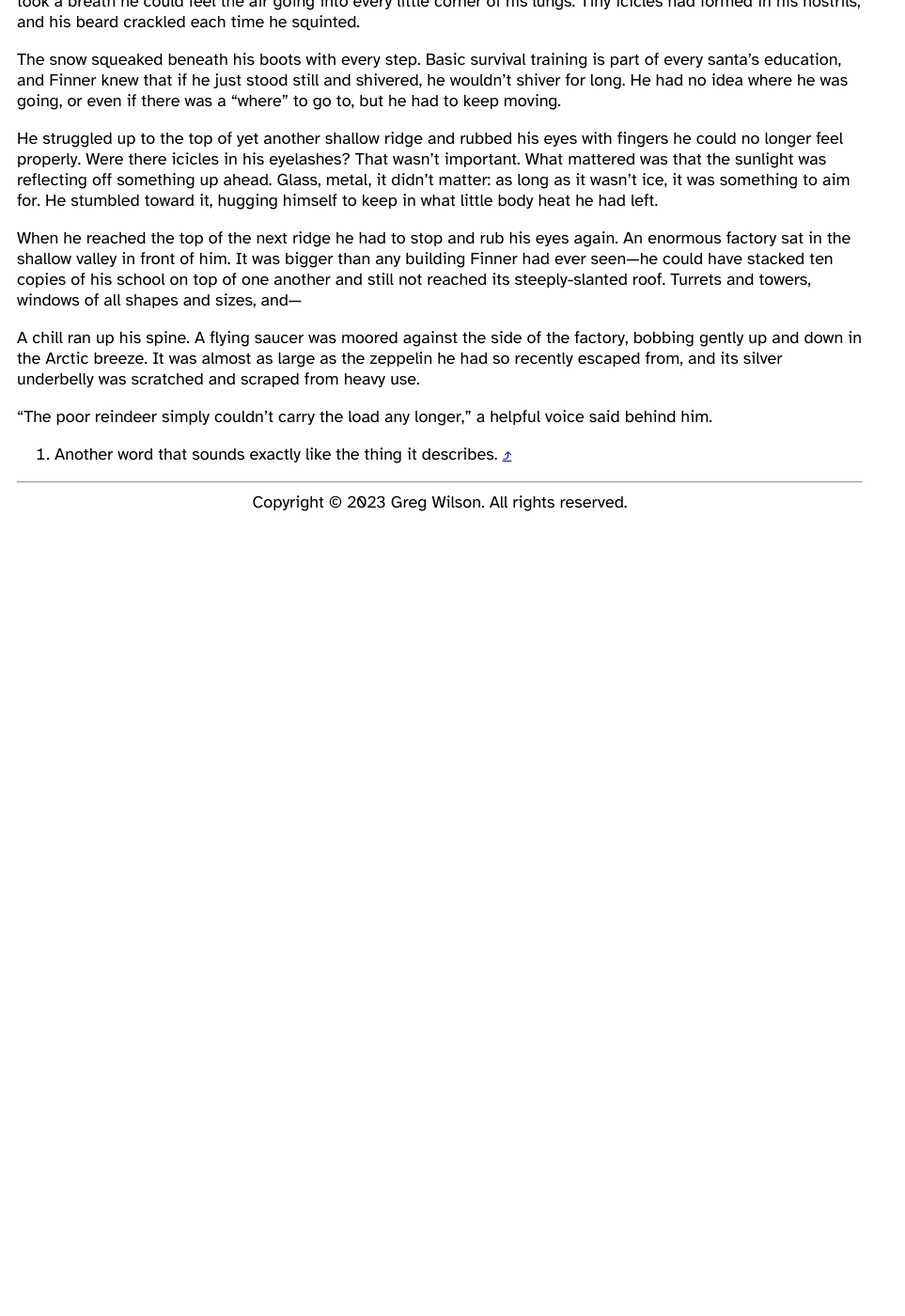
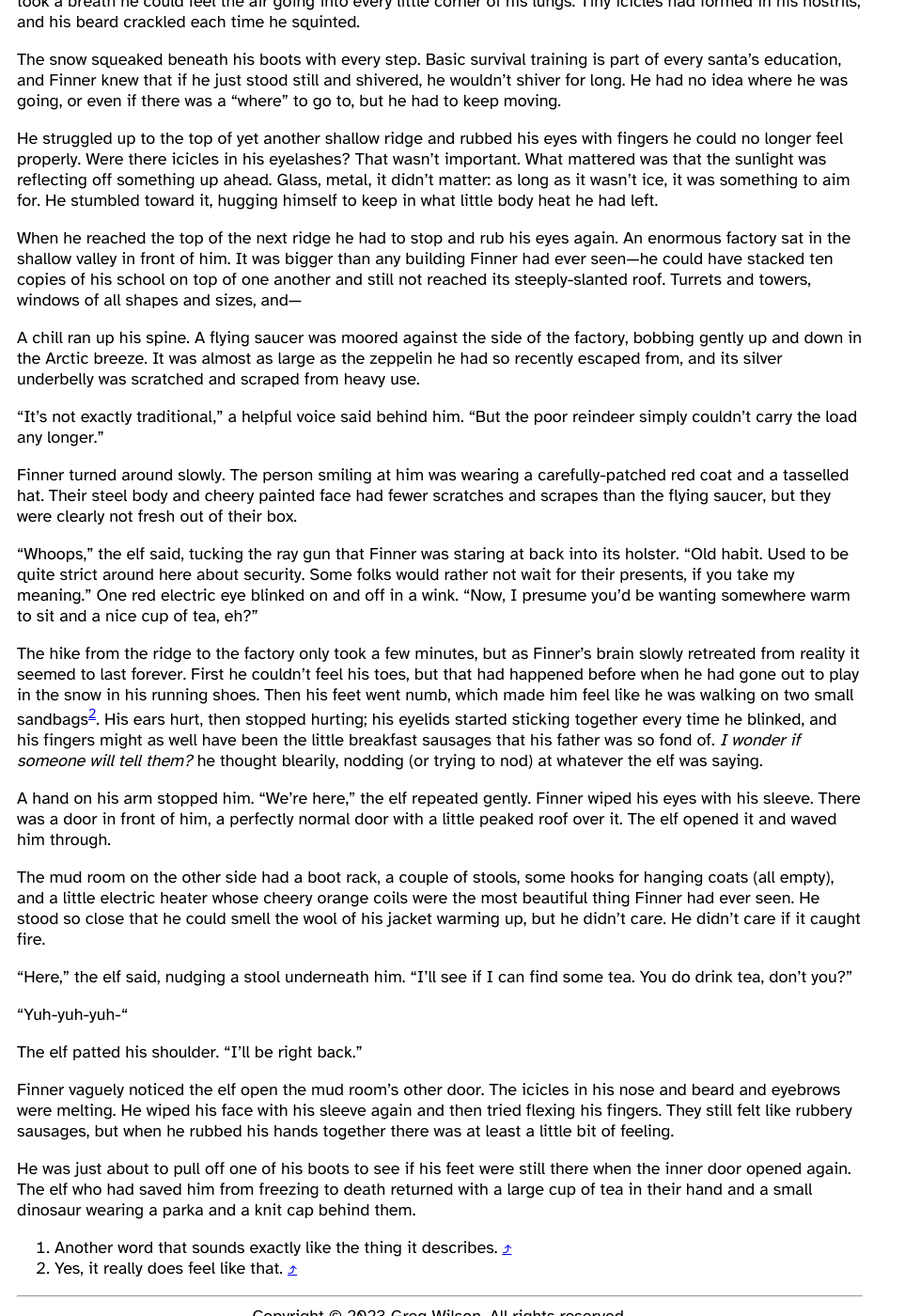
Before and after one commit to gvwilson/fiction, a Jekyll site: the page built from santas/index.md, in a window 1280 px wide and 1400 px high, scrolled down 26621 px. Shown: the whole window at 94% size, without its empty margins (0-963 px from the left). Built offline with Jekyll 4.4.1, drawn with Linux system fonts in a browser that asks for light colours; before the commit the page ends 27174 px from its top, so only the background shows below that.

Commit message:
+512 words of Santas

```diff
--- a/_data/status.csv
+++ b/_data/status.csv
@@ -33,6 +33,7 @@
 santas,2023-10-21,12956
 santas,2023-10-22,13568
 santas,2023-10-29,14068
+santas,2023-10-30,14582
 still,2023-09-01,30862
 tuppence-a-bag,2023-09-01,1703
 voyage,2023-09-01,30306
--- a/santas/index.md
+++ b/santas/index.md
@@ -1177,23 +1177,23 @@
 you can expect to exist for billions of years,
 so "at the same time" includes pretty much all of human civilization.</span>
 
-1. A second, larger gray fin appeared in the water beside the first.
-
-2. The edge of Santa Greenwood's ax brushed against the dinghy's rubber gunwale.
-
-3. There was a sharp *crack!*
+1.  A second, larger gray fin appeared in the water beside the first.
+
+2.  The edge of Santa Greenwood's ax brushed against the dinghy's rubber gunwale.
+
+3.  There was a sharp *crack!*
     like someone snapping a piece of wood over their knee
     and a cannonball whistled over their heads.
 
 "Look out!" Finner shouted instinctively as:
 
-1. The larger gray fin changed course to head straight for them.
-
-2. Air began feeping<span class="note">A word that other worlds would do well to borrow.
+1.  The larger gray fin changed course to head straight for them.
+
+2.  Air began feeping<span class="note">A word that other worlds would do well to borrow.
     Our world's contribution would be "phlegm",
     which it sounds exactly like the thing it describes.</span> out of the dinghy;
 
-3. A set of black sails crested the horizon.
+3.  A set of black sails crested the horizon.
     There was another *crack!*
     and a second cannonball whistled overhead
     to splash into the water nearby.
@@ -2390,8 +2390,83 @@
 It was almost as large as the zeppelin he had so recently escaped from,
 and its silver underbelly was scratched and scraped from heavy use.
 
-"The poor reindeer simply couldn't carry the load any longer,"
+"It's not exactly traditional,"
 a helpful voice said behind him.
+"But the poor reindeer simply couldn't carry the load any longer."
+
+Finner turned around slowly.
+The person smiling at him was wearing a carefully-patched red coat and a tasselled hat.
+Their steel body and cheery painted face
+had fewer scratches and scrapes than the flying saucer,
+but they were clearly not fresh out of their box.
+
+"Whoops," the elf said,
+tucking the ray gun that Finner was staring at
+back into its holster.
+"Old habit.
+Used to be quite strict around here about security.
+Some folks would rather not wait for their presents,
+if you take my meaning."
+One red electric eye blinked on and off in a wink.
+"Now, I presume you'd be wanting somewhere warm to sit and a nice cup of tea, eh?"
+
+The hike from the ridge to the factory only took a few minutes,
+but as Finner's brain slowly retreated from reality
+it seemed to last forever.
+First he couldn't feel his toes,
+but that had happened before when he had gone out to play in the snow
+in his running shoes.
+Then his feet went numb,
+which made him feel like he was walking on two small sandbags<span class="note">
+Yes, it really does feel like that.
+</span>.
+His ears hurt, then stopped hurting;
+his eyelids started sticking together every time he blinked,
+and his fingers might as well have been the little breakfast sausages that his father was so fond of.
+*I wonder if someone will tell them?*
+he thought blearily,
+nodding (or trying to nod) at whatever the elf was saying.
+
+A hand on his arm stopped him.
+"We're here," the elf repeated gently.
+Finner wiped his eyes with his sleeve.
+There was a door in front of him,
+a perfectly normal door with a little peaked roof over it.
+The elf opened it and waved him through.
+
+The mud room on the other side had a boot rack,
+a couple of stools,
+some hooks for hanging coats (all empty),
+and a little electric heater
+whose cheery orange coils were the most beautiful thing Finner had ever seen.
+He stood so close that he could smell the wool of his jacket warming up,
+but he didn't care.
+He didn't care if it caught fire.
+
+"Here," the elf said,
+nudging a stool underneath him.
+"I'll see if I can find some tea.
+You do drink tea, don't you?"
+
+"Yuh-yuh-yuh-"
+
+The elf patted his shoulder.
+"I'll be right back."
+
+Finner vaguely noticed the elf open the mud room's other door.
+The icicles in his nose and beard and eyebrows were melting.
+He wiped his face with his sleeve again
+and then tried flexing his fingers.
+They still felt like rubbery sausages,
+but when he rubbed his hands together
+there was at least a little bit of feeling.
+
+He was just about to pull off one of his boots
+to see if his feet were still there
+when the inner door opened again.
+The elf who had saved him from freezing to death returned
+with a large cup of tea in their hand
+and a small dinosaur wearing a parka and a knit cap behind them.
 
 </section>
 
```
Also changed, not shown: status.svg.
